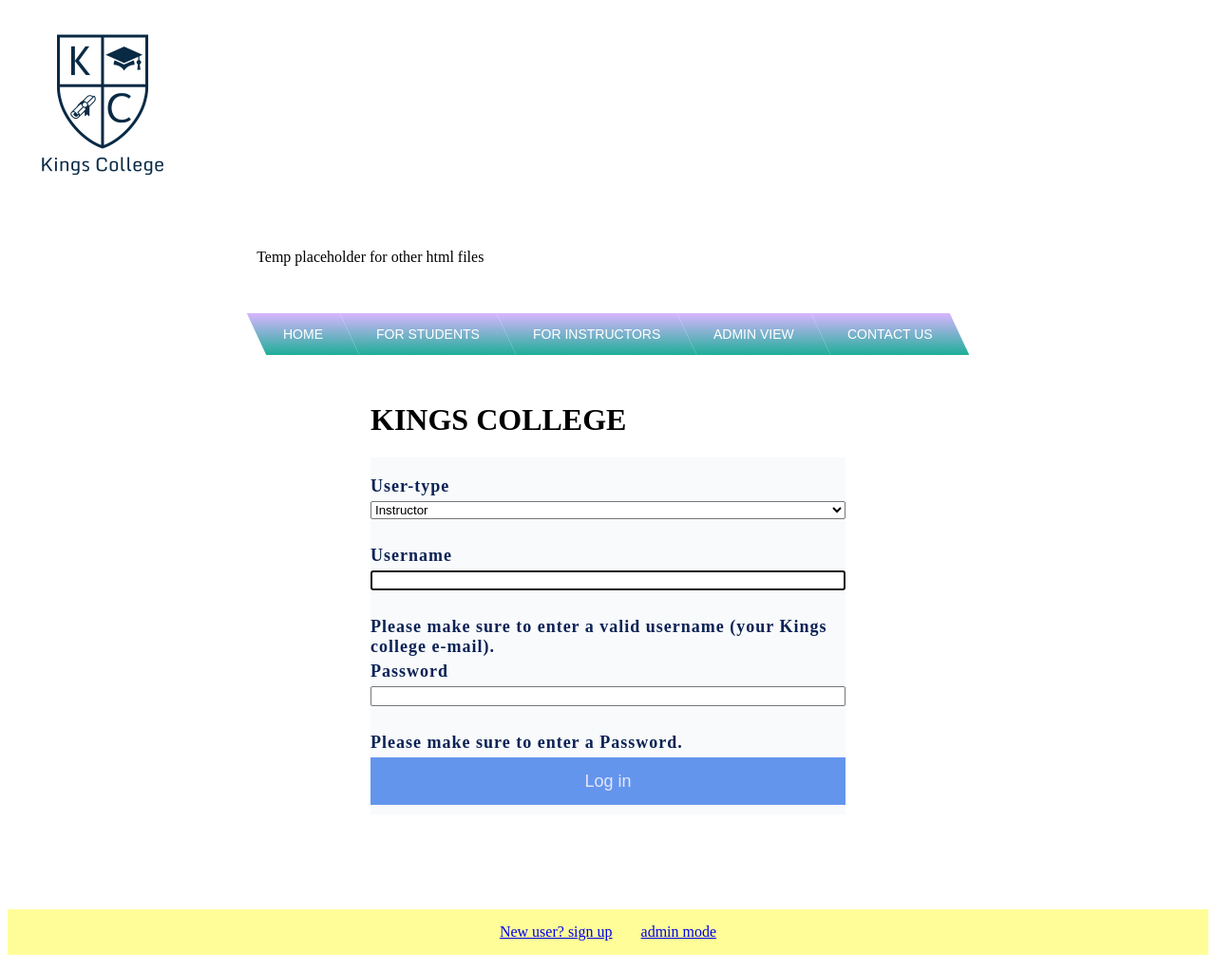
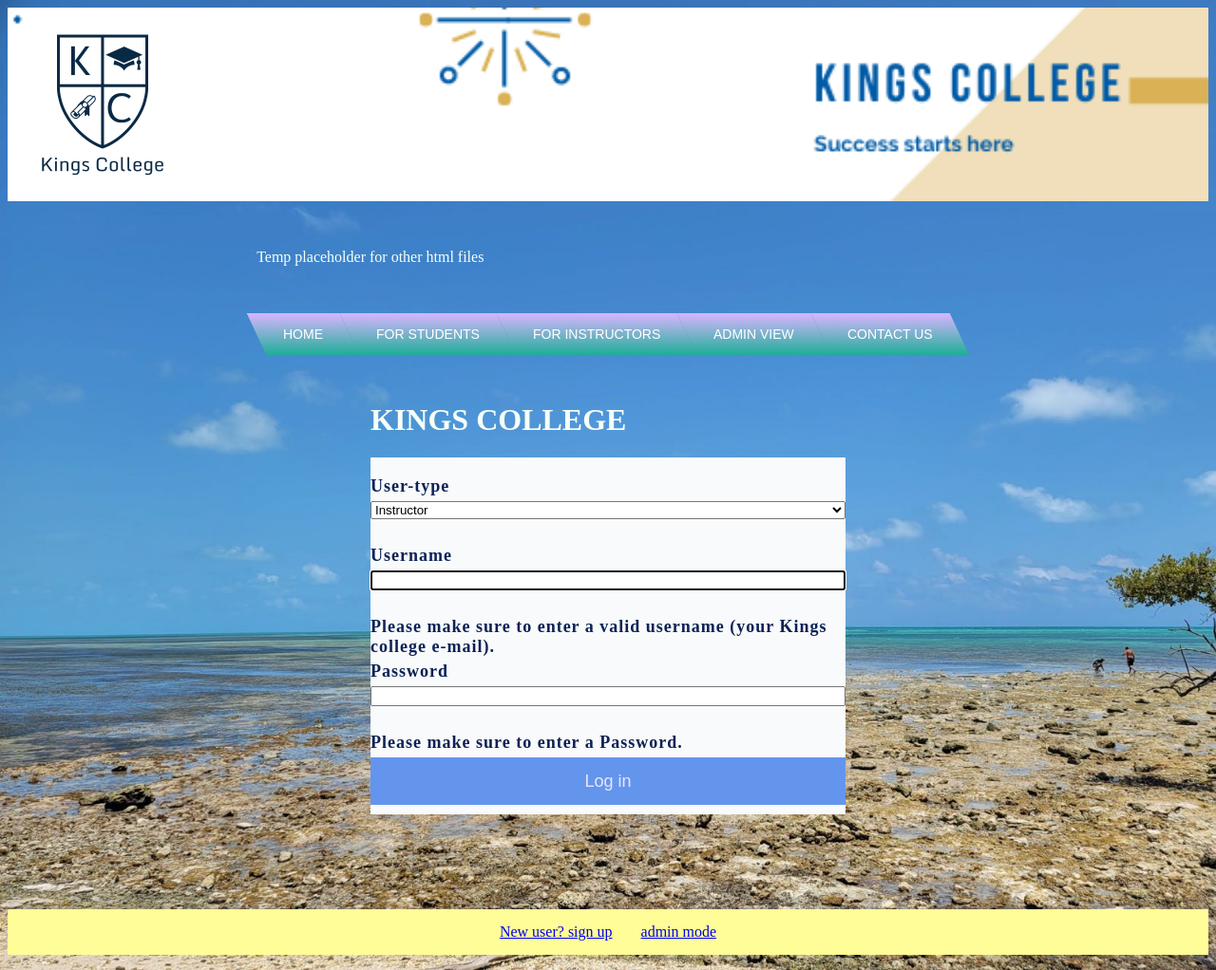
Before and after one commit to kanvile/kanvile.github.io, a plain HTML site: page html/index.html in a window 1280 px wide. Shown: the whole page at 95% size. Drawn offline with Linux system fonts and the light colour scheme.

Commit message:
background and banner pics added

```diff
--- a/css/projectStyle.css
+++ b/css/projectStyle.css
@@ -1,6 +1,21 @@
 .logo-background {
     background-color: #FFFD98;
     color: darkslategrey;
+}
+.banner {
+    background-color: #7A9CC6;
+    color: #F7FFF7;
+    background-image: url("../pics/Kings College (1).png");
+    background-repeat: no-repeat;
+    background-position: bottom right;
+    background-size: cover;
+}
+.background-picture {
+    background-color: #7A9CC6;
+    color: #F7FFF7;
+    background-image: url("../pics/kingscollegebackground.jpg");
+    background-repeat: no-repeat;
+    background-size: cover;
 }
 form {
     display: block;
```
